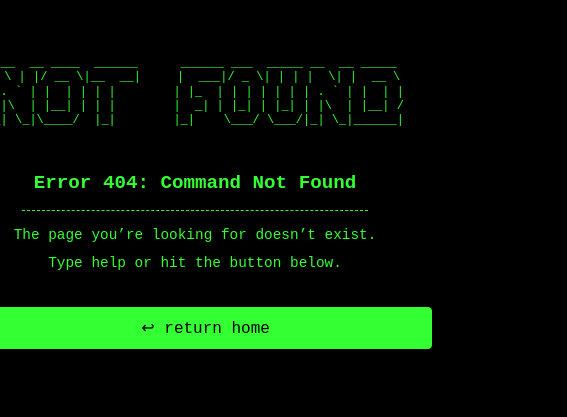
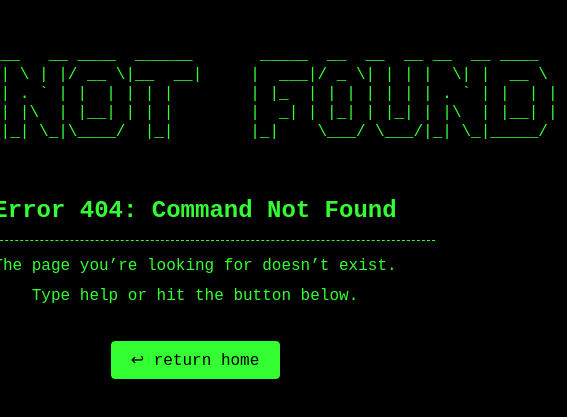
Before and after one commit to vikas1049/terminal-resume, a website: page pages/404.html in a window 390 px wide. Shown: the part 227-644 px from the top of the page, 567 px wide, since content can reach past the window. Drawn offline with Linux system fonts and the light colour scheme.

Commit message:
Update 404.html

```diff
--- a/pages/404.html
+++ b/pages/404.html
@@ -22,9 +22,10 @@
       padding: 2rem;
     }
     pre {
-      margin: 0 0 1rem;
+      margin: 0 0 rem;
       font-size: 1rem;
       line-height: 1.2;
+      text-align: center;
     }
     h1 {
       margin: 0.5rem 0;
@@ -55,33 +56,17 @@
       width: 80%;
       border-top: 1px dashed #33ff33;
     }
-        /* Mobile tweaks */
-    @media (max-width: 480px) {
-      pre {
-        font-size: 0.75rem;
-      }
-      h1 {
-        font-size: 1.2rem;
-      }
-      p {
-        font-size: 0.9rem;
-      }
-      .btn {
-        width: 100%;
-        padding: 0.6rem;
-      }
-    }
   </style>
 </head>
 <body>
   <div class="container">
     <pre>
 
- __  __ ____  ______      ______ ___  _____ __  __ _____
- | \ | |/ __ \|__  __|     |  ___|/ _ \| | | |  \| |  __ \
- | . ` | |  | | | |        | |_  | | | | | | | . ` | |  | |
-| |\  | |__| | | |        |  _| | |_| | |_| | |\  | |__| /
- |_| \_|\____/  |_|        |_|    \___/ \___/|_| \_|______|
+           __   __ ____  ______       _____  __  __  __ __  __ ____
+           | \ | |/ __ \|__  __|     |  ___|/ _ \| | | |  \| |  __ \
+           | . ` | |  | | | |        | |_  | | | | | | | . ` | |  | |
+           | |\  | |__| | | |        |  _| | |_| | |_| | |\  | |__| |
+           |_| \_|\____/  |_|        |_|    \___/ \___/|_| \_|_____/
 
     </pre>
 
```
